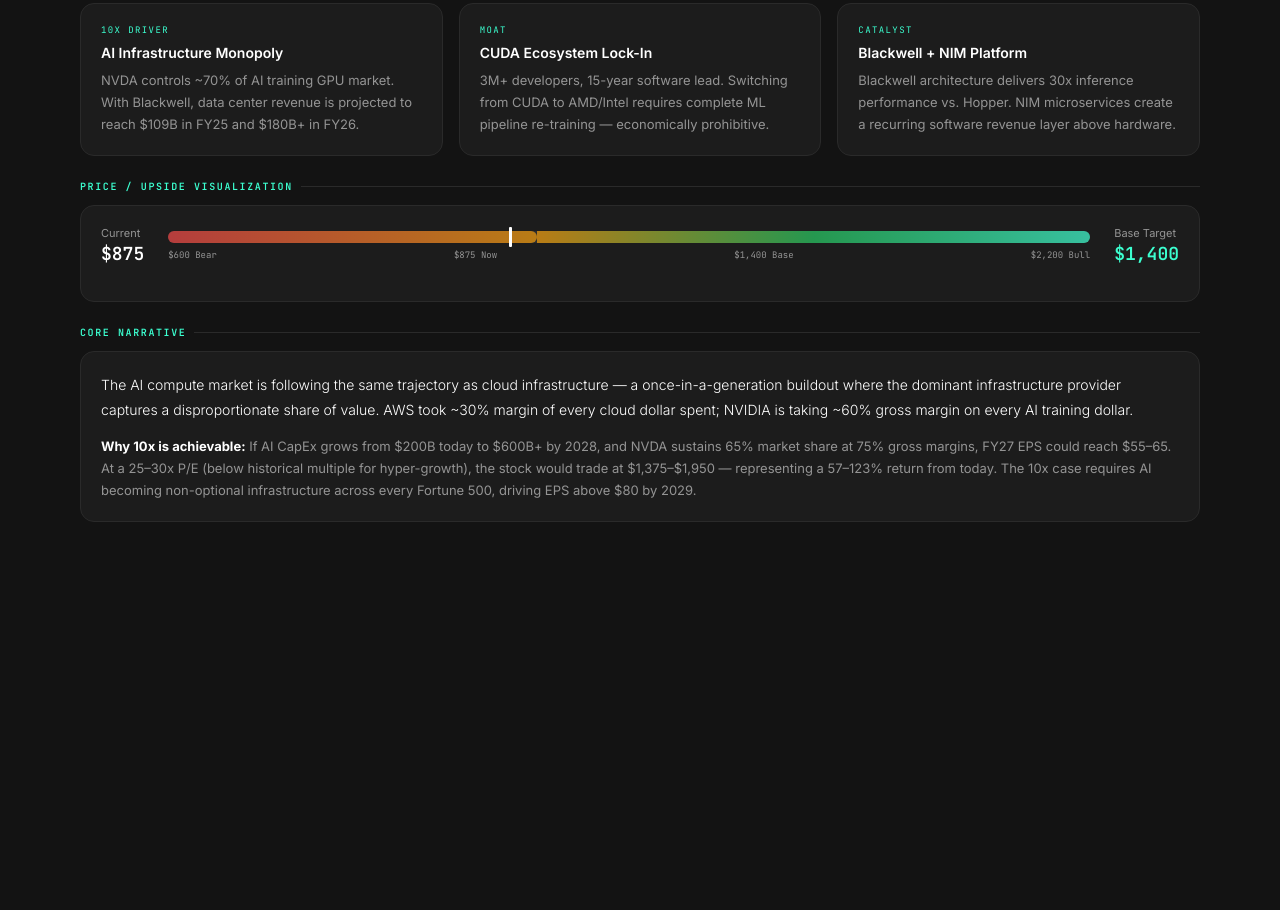
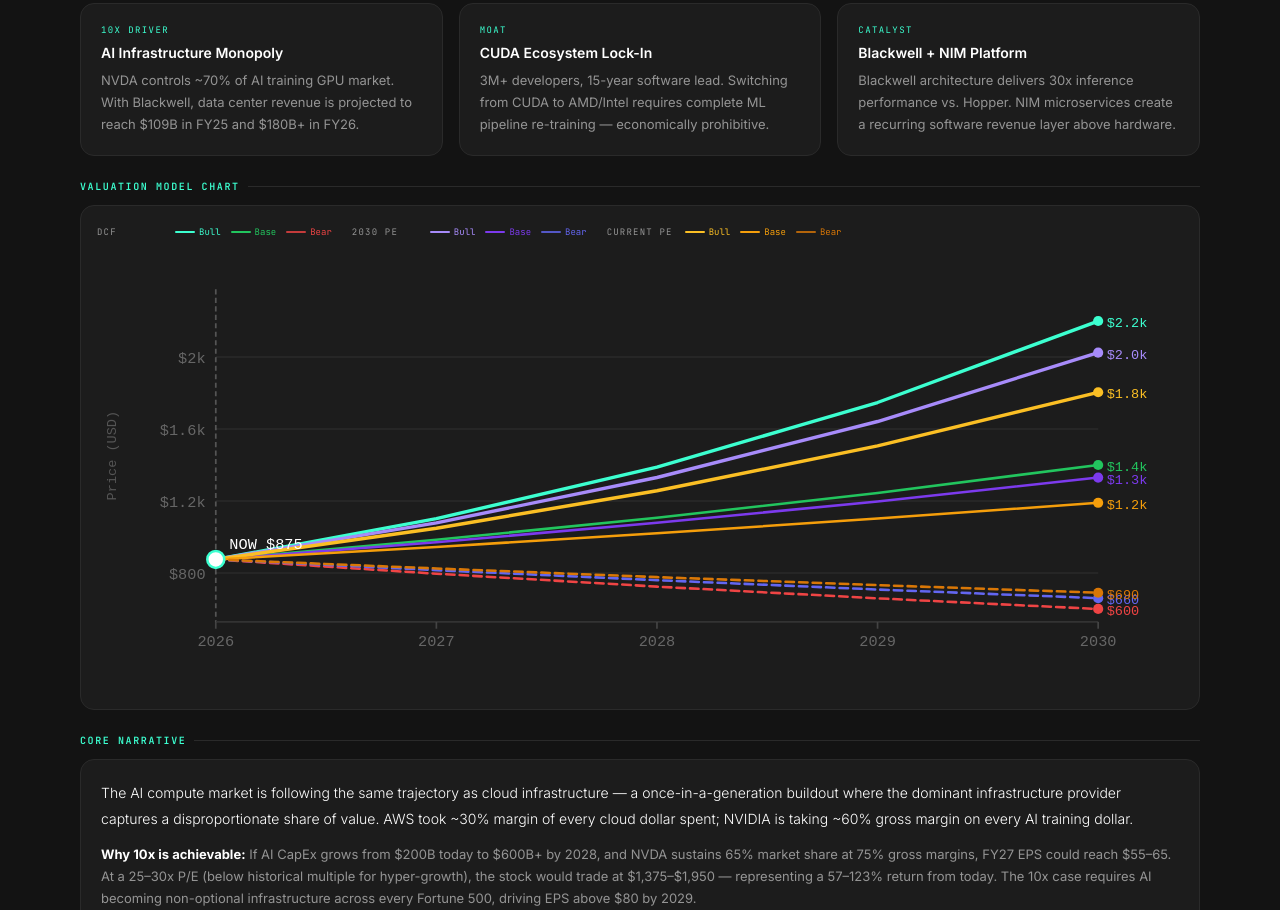
Before and after one commit to nuttawutk-beep/stock10x, a website: page public/thesis.html in a window 1280 px wide. Shown: the part 587-1497 px from the top of the page. Before the commit the page ends 1189 px from the top, so only its background shows below. Drawn offline with Linux system fonts and the light colour scheme; no server answers.

Commit message:
feat: replace price bar with multi-model valuation line chart 2026-2030

```diff
--- a/public/thesis.html
+++ b/public/thesis.html
@@ -340,6 +340,15 @@
     }
     .upside-labels { display: flex; justify-content: space-between; margin-top: 4px; }
     .upside-labels span { font-family: var(--font-m); font-size: 9px; color: var(--muted); }
+
+    /* VALUATION CHART */
+    .vc-legend { display: flex; gap: 20px; flex-wrap: wrap; margin-bottom: 14px; }
+    .vc-model { display: flex; align-items: center; gap: 10px; }
+    .vc-model-label { font-family: var(--font-m); font-size: 9px; letter-spacing: 1.2px; text-transform: uppercase; color: var(--muted); min-width: 68px; }
+    .vc-scen { display: flex; align-items: center; gap: 4px; }
+    .vc-scen-line { width: 20px; height: 2px; border-radius: 1px; display: inline-block; }
+    .vc-scen-label { font-family: var(--font-m); font-size: 9px; }
+    html.light .vc-model-label { color: #6b7280; }
 
     @media (max-width: 900px) {
       .stock-header { padding: 20px 16px 16px; }
@@ -501,29 +510,30 @@
       </div>
     </div>
 
-    <div class="section-title">Price / Upside Visualization</div>
-    <div class="card" style="margin-bottom:24px">
-      <div style="display:flex;gap:24px;align-items:center;flex-wrap:wrap;margin-bottom:16px">
-        <div>
-          <div style="font-size:11px;color:var(--muted);margin-bottom:2px">Current</div>
-          <div style="font-family:var(--font-m);font-size:18px;font-weight:600">$875</div>
+    <div class="section-title" data-en="Valuation Model Chart" data-th="กราฟโมเดลประเมินราคา 2026–2030">Valuation Model Chart</div>
+    <div class="card" id="val-chart-card" style="margin-bottom:24px;padding:20px 16px 16px">
+      <div class="vc-legend">
+        <div class="vc-model">
+          <span class="vc-model-label">DCF</span>
+          <div class="vc-scen"><span class="vc-scen-line" style="background:#3cffd0"></span><span class="vc-scen-label" style="color:#3cffd0">Bull</span></div>
+          <div class="vc-scen"><span class="vc-scen-line" style="background:#22c55e"></span><span class="vc-scen-label" style="color:#22c55e">Base</span></div>
+          <div class="vc-scen"><span class="vc-scen-line" style="background:#ef4444;opacity:0.8"></span><span class="vc-scen-label" style="color:#ef4444">Bear</span></div>
         </div>
-        <div style="flex:1;min-width:200px">
-          <div style="position:relative;height:12px;background:var(--s3);border-radius:6px;margin-bottom:6px">
-            <div style="position:absolute;left:0;top:0;height:100%;width:40%;background:linear-gradient(90deg,#ef4444,#f59e0b);border-radius:6px;opacity:0.7"></div>
-            <div style="position:absolute;left:40%;top:0;height:100%;width:30%;background:linear-gradient(90deg,#f59e0b,#22c55e);border-radius:0;opacity:0.7"></div>
-            <div style="position:absolute;left:70%;top:0;height:100%;width:30%;background:linear-gradient(90deg,#22c55e,#3cffd0);border-radius:0 6px 6px 0;opacity:0.7"></div>
-            <!-- Current price marker -->
-            <div style="position:absolute;left:37%;top:-4px;width:3px;height:20px;background:#fff;border-radius:1px"></div>
-          </div>
-          <div style="display:flex;justify-content:space-between;font-family:var(--font-m);font-size:9px;color:var(--muted)">
-            <span>$600 Bear</span><span>$875 Now</span><span>$1,400 Base</span><span>$2,200 Bull</span>
-          </div>
+        <div class="vc-model">
+          <span class="vc-model-label">2030 PE</span>
+          <div class="vc-scen"><span class="vc-scen-line" style="background:#a78bfa"></span><span class="vc-scen-label" style="color:#a78bfa">Bull</span></div>
+          <div class="vc-scen"><span class="vc-scen-line" style="background:#7c3aed"></span><span class="vc-scen-label" style="color:#7c3aed">Base</span></div>
+          <div class="vc-scen"><span class="vc-scen-line" style="background:#6366f1;opacity:0.8"></span><span class="vc-scen-label" style="color:#6366f1">Bear</span></div>
         </div>
-        <div>
-          <div style="font-size:11px;color:var(--muted);margin-bottom:2px">Base Target</div>
-          <div style="font-family:var(--font-m);font-size:18px;font-weight:600;color:var(--accent)">$1,400</div>
+        <div class="vc-model">
+          <span class="vc-model-label">Current PE</span>
+          <div class="vc-scen"><span class="vc-scen-line" style="background:#fbbf24"></span><span class="vc-scen-label" style="color:#fbbf24">Bull</span></div>
+          <div class="vc-scen"><span class="vc-scen-line" style="background:#f59e0b"></span><span class="vc-scen-label" style="color:#f59e0b">Base</span></div>
+          <div class="vc-scen"><span class="vc-scen-line" style="background:#d97706;opacity:0.8"></span><span class="vc-scen-label" style="color:#d97706">Bear</span></div>
         </div>
+      </div>
+      <div style="overflow-x:auto">
+        <svg id="val-chart-svg" viewBox="0 0 640 260" width="100%" style="display:block;min-width:300px;overflow:visible"></svg>
       </div>
     </div>
 
@@ -1097,14 +1107,9 @@
       if (st) st.textContent = '— · —% prob';
     });
 
-    // Price bar range labels
-    document.querySelectorAll('#panel-overview [style*="justify-content:space-between"] span').forEach(s => {
-      if (/\$\d/.test(s.textContent)) s.textContent = 'TBD';
-    });
-    // Current / Base Target values in overview
-    document.querySelectorAll('#panel-overview [style*="font-size:18px"]').forEach(el => {
-      el.textContent = '—';
-    });
+    // Clear valuation chart
+    const vcSvg = document.getElementById('val-chart-svg');
+    if (vcSvg) vcSvg.innerHTML = '';
 
     // Fundamentals — revenue bar labels + widths
     const fundPanel = document.getElementById('panel-fundamentals');
@@ -1195,6 +1200,104 @@
     return { solid, dashed, pts };
   }
 
+  /* ── Valuation line chart: 3 models × 3 scenarios, 2026→2030 ── */
+  function renderValuationChart(d) {
+    const svg = document.getElementById('val-chart-svg');
+    if (!svg) return;
+    svg.innerHTML = '';
+
+    const W = 640, H = 260, mL = 70, mR = 50, mT = 22, mB = 42;
+    const pW = W - mL - mR, pH = H - mT - mB;
+    const NS = 'http://www.w3.org/2000/svg';
+
+    const cp  = d.currentPrice || 875;
+    const sc  = d.scenarios || { bull: { price: 2200 }, base: { price: 1400 }, bear: { price: 600 } };
+    const bul = sc.bull?.price || 2200, bas = sc.base?.price || 1400, ber = sc.bear?.price || 600;
+
+    const models = [
+      { label: 'DCF',        bull: bul,                    base: bas,                    bear: ber,
+        cBull: '#3cffd0', cBase: '#22c55e', cBear: '#ef4444' },
+      { label: '2030 PE',   bull: Math.round(bul * 0.92), base: Math.round(bas * 0.95), bear: Math.round(ber * 1.1),
+        cBull: '#a78bfa', cBase: '#7c3aed', cBear: '#6366f1' },
+      { label: 'Current PE', bull: Math.round(bul * 0.82), base: Math.round(bas * 0.85), bear: Math.round(ber * 1.15),
+        cBull: '#fbbf24', cBase: '#f59e0b', cBear: '#d97706' }
+    ];
+
+    const allP = [cp, ...models.flatMap(m => [m.bull, m.base, m.bear])];
+    const minY = Math.min(...allP) * 0.88;
+    const maxY = Math.max(...allP) * 1.08;
+    const years = [2026, 2027, 2028, 2029, 2030];
+
+    const xPos = i => mL + (i / (years.length - 1)) * pW;
+    const yPos = v => mT + pH - ((v - minY) / (maxY - minY)) * pH;
+
+    const mk = (tag, attrs, txt) => {
+      const e = document.createElementNS(NS, tag);
+      if (attrs) Object.entries(attrs).forEach(([k, v]) => e.setAttribute(k, v));
+      if (txt !== undefined) e.textContent = txt;
+      return e;
+    };
+
+    // Horizontal grid lines
+    const range = maxY - minY;
+    const raw = range / 5;
+    const mag = Math.pow(10, Math.floor(Math.log10(raw)));
+    const step = Math.ceil(raw / mag) * mag;
+    const gStart = Math.ceil(minY / step) * step;
+    for (let p = gStart; p <= maxY; p += step) {
+      const y = yPos(p);
+      svg.appendChild(mk('line', { x1: mL, y1: y, x2: W - mR, y2: y, stroke: '#2a2a2a', 'stroke-width': 0.8 }));
+      const lbl = p >= 1000 ? `$${(p / 1000).toFixed(p % 1000 === 0 ? 0 : 1)}k` : `$${Math.round(p)}`;
+      svg.appendChild(mk('text', { x: mL - 6, y: y + 3.5, fill: '#666', 'font-family': 'monospace', 'font-size': 9, 'text-anchor': 'end' }, lbl));
+    }
+
+    // 9 paths (compound growth curves)
+    const compPath = target => years.map((_, i) => {
+      const t = i / (years.length - 1);
+      const price = cp * Math.pow(Math.max(target / cp, 0.001), t);
+      return `${i === 0 ? 'M' : 'L'}${xPos(i).toFixed(1)},${yPos(price).toFixed(1)}`;
+    }).join(' ');
+
+    models.forEach(m => {
+      [
+        { t: m.bull, c: m.cBull, w: 2,   dash: null },
+        { t: m.base, c: m.cBase, w: 1.5, dash: null },
+        { t: m.bear, c: m.cBear, w: 1.5, dash: '5,3' }
+      ].forEach(s => {
+        const attrs = { d: compPath(s.t), stroke: s.c, 'stroke-width': s.w, fill: 'none', 'stroke-linecap': 'round', 'stroke-linejoin': 'round' };
+        if (s.dash) attrs['stroke-dasharray'] = s.dash;
+        svg.appendChild(mk('path', attrs));
+        // End dot + price label
+        const ex = xPos(years.length - 1), ey = yPos(s.t);
+        svg.appendChild(mk('circle', { cx: ex, cy: ey, r: 3, fill: s.c }));
+        const priceStr = s.t >= 1000 ? `$${(s.t / 1000).toFixed(1)}k` : `$${s.t}`;
+        svg.appendChild(mk('text', { x: ex + 5, y: ey + 3.5, fill: s.c, 'font-family': 'monospace', 'font-size': 8, 'text-anchor': 'start' }, priceStr));
+      });
+    });
+
+    // NOW vertical marker
+    const x0 = xPos(0);
+    svg.appendChild(mk('line', { x1: x0, y1: mT, x2: x0, y2: H - mB, stroke: '#ffffff', 'stroke-width': 1, 'stroke-dasharray': '3 2', opacity: 0.25 }));
+
+    // Current price dot + label
+    const cy = yPos(cp);
+    svg.appendChild(mk('circle', { cx: x0, cy: cy, r: 5, fill: '#fff', stroke: '#3cffd0', 'stroke-width': 1.5 }));
+    const cpStr = cp >= 1000 ? `$${(cp / 1000).toFixed(2)}k` : `$${cp}`;
+    svg.appendChild(mk('text', { x: x0 + 8, y: cy - 6, fill: '#fff', 'font-family': 'monospace', 'font-size': 9 }, `NOW ${cpStr}`));
+
+    // X axis baseline + year labels
+    svg.appendChild(mk('line', { x1: mL, y1: H - mB, x2: W - mR, y2: H - mB, stroke: '#333', 'stroke-width': 1 }));
+    years.forEach((yr, i) => {
+      const x = xPos(i);
+      svg.appendChild(mk('line', { x1: x, y1: H - mB, x2: x, y2: H - mB + 4, stroke: '#444', 'stroke-width': 1 }));
+      svg.appendChild(mk('text', { x, y: H - mB + 14, fill: '#666', 'font-family': 'monospace', 'font-size': 9, 'text-anchor': 'middle' }, yr.toString()));
+    });
+
+    // Y axis label
+    const ymid = mT + pH / 2;
+    svg.appendChild(mk('text', { x: 11, y: ymid, fill: '#555', 'font-family': 'monospace', 'font-size': 8, 'text-anchor': 'middle', transform: `rotate(-90,11,${ymid})` }, 'Price (USD)'));
+  }
+
   /* ── Populate thesis sections from API data ── */
   function populateThesis(d) {
     // Header
@@ -1227,14 +1330,8 @@
       if (st) st.textContent = `${s.return} · ${s.prob}% prob`;
     });
 
-    // Price bar labels in overview
-    document.querySelectorAll('#panel-overview [style*="justify-content:space-between"] span').forEach((el, i) => {
-      if (i === 0 && sc.bear) el.textContent = `$${sc.bear.price}`;
-      if (i === 1 && sc.bull) el.textContent = `$${sc.bull.price}`;
-    });
-    const overviewPrices = document.querySelectorAll('#panel-overview [style*="font-size:18px"]');
-    if (overviewPrices[0] && d.currentPrice)    overviewPrices[0].textContent = `$${d.currentPrice}`;
-    if (overviewPrices[1] && d.priceTarget2030)  overviewPrices[1].textContent = `$${d.priceTarget2030}`;
+    // Valuation line chart
+    renderValuationChart(d);
 
     // Overview narrative
     const narr = document.querySelector('.narrative-block p');
@@ -1481,6 +1578,9 @@
       if (sname) sname.textContent = symbol;
       if (scat)  scat.textContent  = '—';
       clearForNewSymbol(symbol);
+    } else {
+      // Render NVDA default chart immediately
+      renderValuationChart({ currentPrice: 875, scenarios: { bull: { price: 2200 }, base: { price: 1400 }, bear: { price: 600 } } });
     }
 
     // Add banner
```
